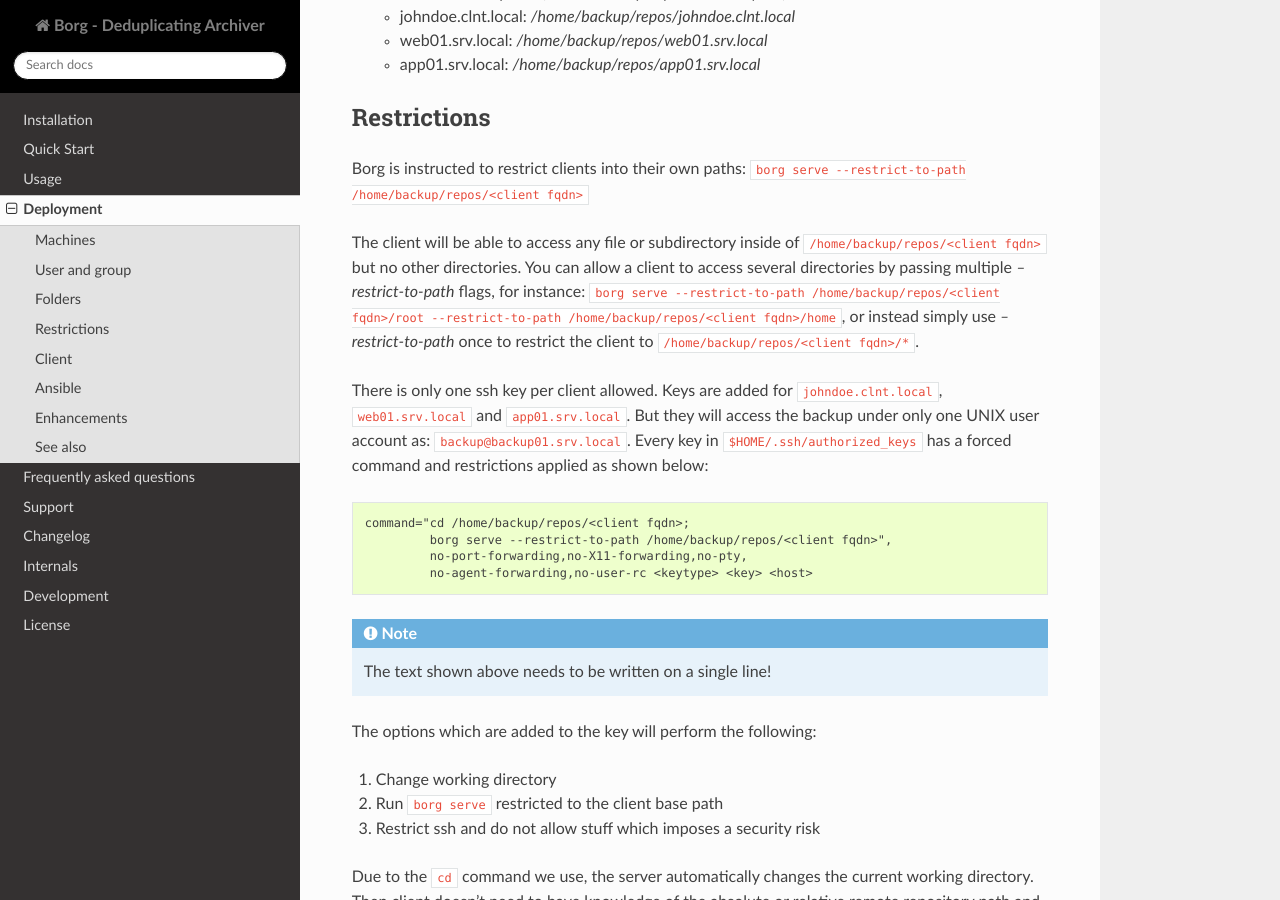
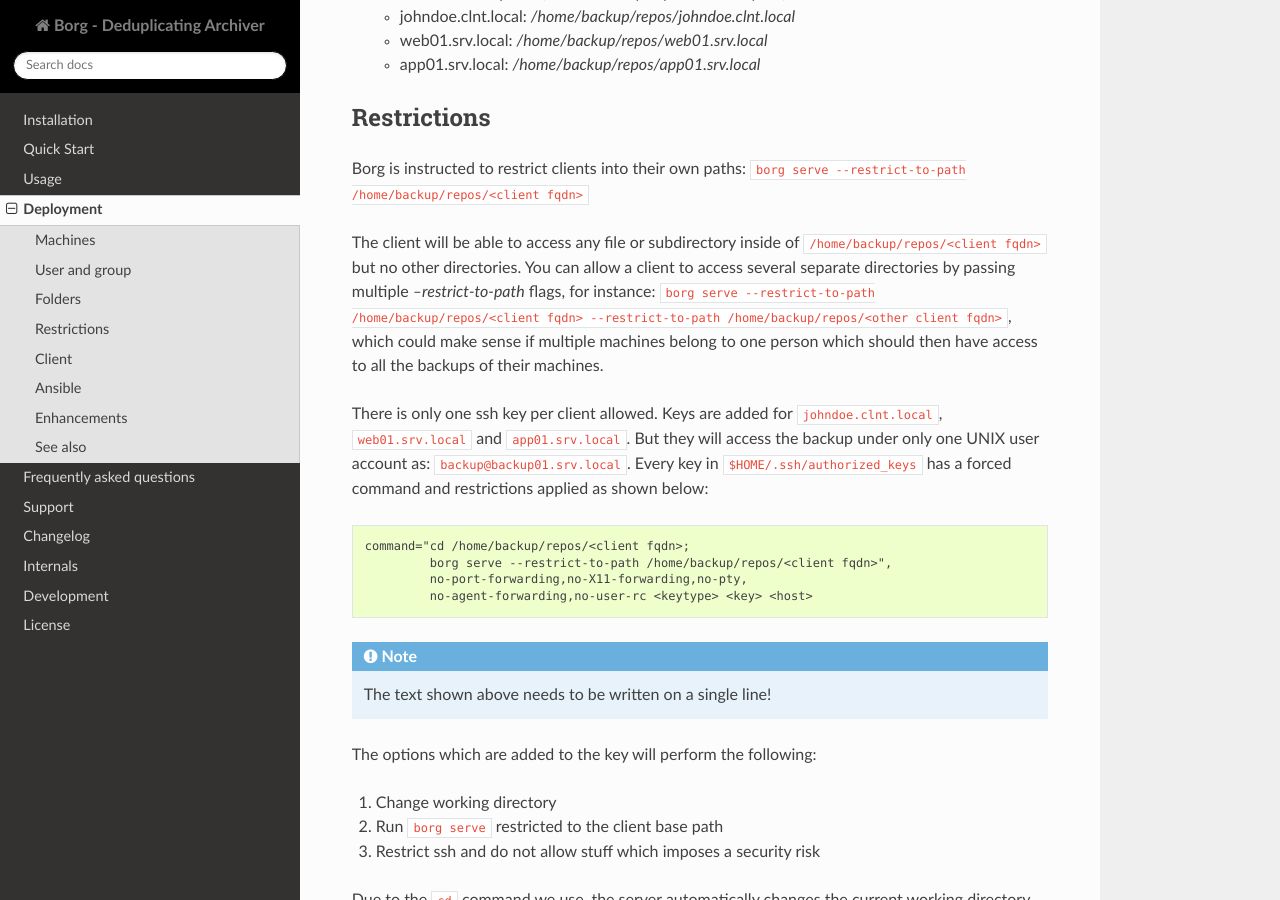
Before and after one commit to borgbackup/borg, a Sphinx documentation site: the page built from docs/deployment.rst, in a window 1280 px wide and 900 px high, scrolled down 971 px. Built offline with Sphinx 7.4.7 and the Read the Docs theme 2.0.0, drawn with Linux system fonts in a browser that asks for light colours; pages that are not in the unit, such as notebooks, are missing from menus; the version number could not be read and is left out.

Commit message:
deployment: synthesize alternative --restrict-to-path example

```diff
--- a/docs/deployment.rst
+++ b/docs/deployment.rst
@@ -55,9 +55,10 @@
 ``borg serve --restrict-to-path /home/backup/repos/<client fqdn>``
 
 The client will be able to access any file or subdirectory inside of ``/home/backup/repos/<client fqdn>``
-but no other directories.  You can allow a client to access several directories by passing multiple
-`--restrict-to-path` flags, for instance: ``borg serve --restrict-to-path /home/backup/repos/<client fqdn>/root --restrict-to-path /home/backup/repos/<client fqdn>/home``,
-or instead simply use `--restrict-to-path` once to restrict the client to ``/home/backup/repos/<client fqdn>/*``.
+but no other directories. You can allow a client to access several separate directories by passing multiple
+`--restrict-to-path` flags, for instance: ``borg serve --restrict-to-path /home/backup/repos/<client fqdn> --restrict-to-path /home/backup/repos/<other client fqdn>``,
+which could make sense if multiple machines belong to one person which should then have access to all the
+backups of their machines.
 
 There is only one ssh key per client allowed. Keys are added for ``johndoe.clnt.local``, ``web01.srv.local`` and
 ``app01.srv.local``. But they will access the backup under only one UNIX user account as:
```
Also changed, not shown: 1 other file.
